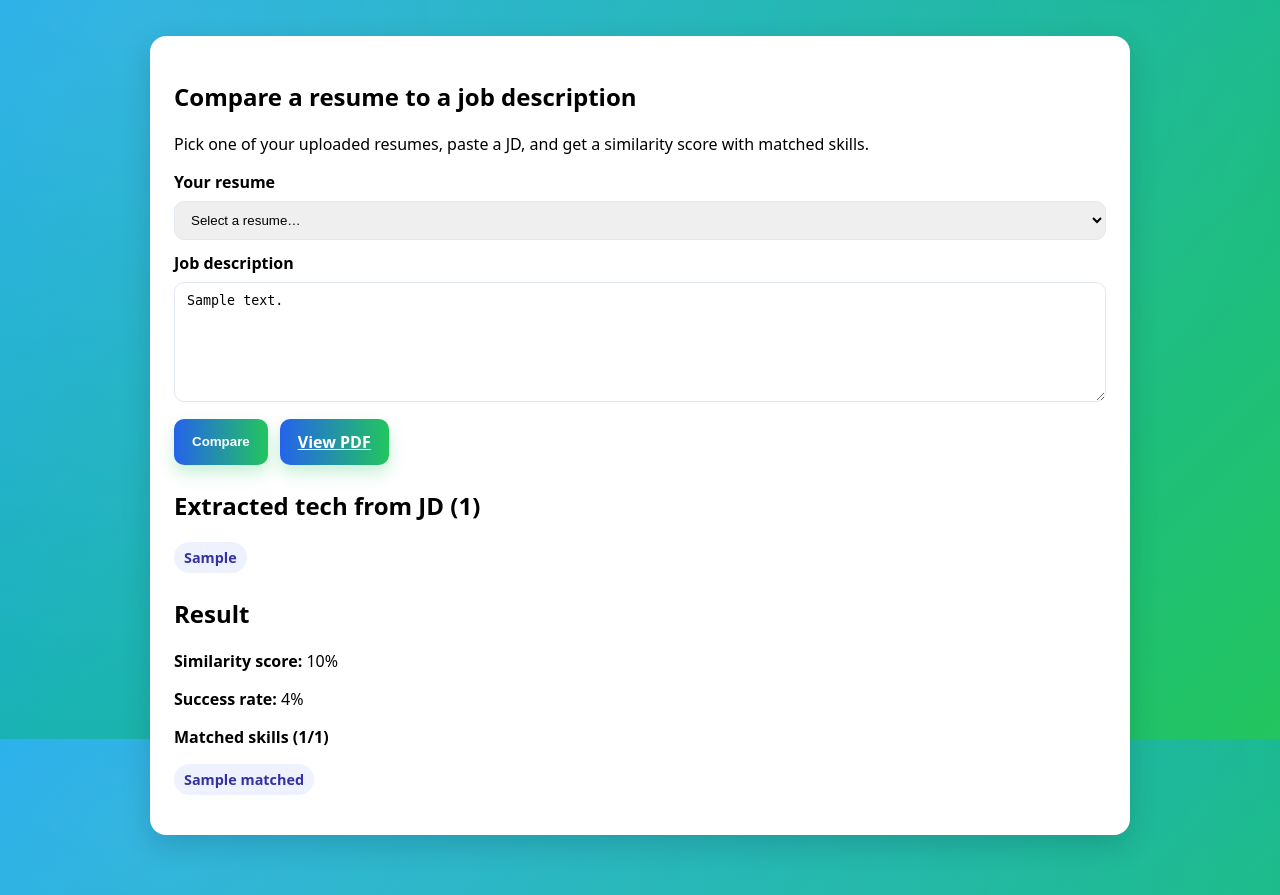
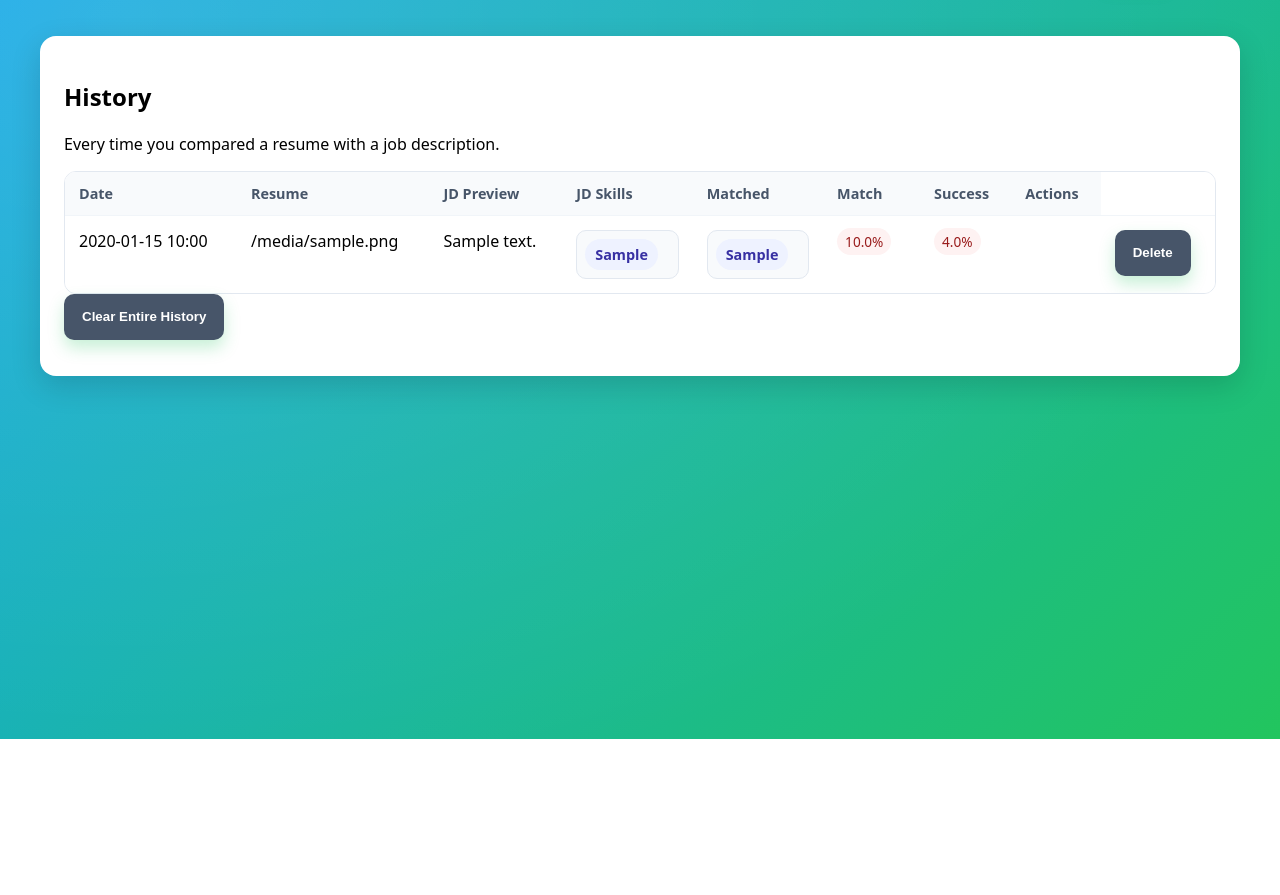
Before and after one commit to emiliell/MatchWise, a Flask app: template templates/candidate_history.html in a window 1280 px wide. Shown: the part 61-956 px from the top of the page. After the commit the page ends 800 px from the top, so only its background shows below. Run offline with Flask 3, Linux system fonts and the light colour scheme; the template is opened without the code that fills it: most values are stand-ins (such as "Sample title", 1, 10 or a date in 2020); some libraries are stand-ins or nearby versions.

Commit message:
Update candidate_history.html

```diff
--- a/templates/candidate_history.html
+++ b/templates/candidate_history.html
@@ -1,9 +1,9 @@
-<!DOCTYPE html>
+<!doctype html>
 <html lang="en">
 <head>
-  <meta charset="UTF-8" />
-  <meta name="viewport" content="width=device-width, initial-scale=1.0" />
-  <title>MatchWise · Compare My Resume</title>
+  <meta charset="utf-8">
+  <title>MatchWise · Compare History</title>
+  <meta name="viewport" content="width=device-width, initial-scale=1">
   <style>
         :root {
       --bg-1: #0ea5e9; /* cyan-500 */
@@ -46,7 +46,7 @@
     .nav-cta { display: inline-flex; align-items: center; justify-content: center; height: 36px; padding: 0 14px; border-radius: 10px; border: 0; cursor: pointer; background-image: linear-gradient(90deg, var(--primary), var(--bg-2)); color: #fff; box-shadow: 0 6px 12px rgba(34, 197, 94, 0.25); }
 
     .page { display:grid; place-items:start center; padding:36px 20px 60px }
-    .card { width:100%; max-width:980px; background:#fff; border-radius:16px; box-shadow:0 10px 30px rgba(2,6,23,.15); padding:24px }
+    .card { width:100%; max-width:1200px; background:#fff; border-radius:16px; box-shadow:0 10px 30px rgba(2,6,23,.15); padding:24px }
     .label { display:block; margin:.25rem 0 .5rem; font-weight:700 }
     .input, .select, .textarea { width:100%; border:1px solid #e2e8f0; border-radius:10px; padding:10px 12px }
     .textarea { min-height:120px; resize:vertical }
@@ -57,11 +57,20 @@
     .badge { background:#f0f9ff; color:#0c4a6e; border-radius:999px; padding:4px 8px; font-size:.85rem; margin-right:6px }
     .row { display:flex; gap:12px; align-items:center; flex-wrap:wrap }
 
-    .skills { display:flex; flex-wrap:wrap; gap:6px; }
-    .inline-more { display:inline-block; margin-left:6px; }
-    .inline-more > summary { cursor:pointer; display:inline; list-style:none; color:#0f766e; font-weight:700; }
-    .inline-more > summary::-webkit-details-marker { display:none; }
-    .skills-all { margin-top:8px; background:#f8fafc; border:1px solid #e2e8f0; border-radius:10px; padding:8px; max-width:720px; }
+    .table-wrap{width:100%;overflow:auto;border-radius:12px;border:1px solid #e2e8f0}
+    table{width:100%;border-collapse:collapse;background:#fff}
+    thead th{text-align:left;font-size:.9rem;color:#475569;background:#f8fafc;padding:12px 14px;position:sticky;top:0}
+    tbody td{padding:14px;border-top:1px solid #f1f5f9;vertical-align:top}
+    tbody tr:hover{background:#f9fbff}
+
+    .ok{background:#ecfdf5;color:#065f46}.mid{background:#fffbeb;color:#92400e}.bad{background:#fef2f2;color:#991b1b}
+    .skills{display:flex; flex-wrap:wrap; gap:6px; background:#f8fafc; border:1px solid #e2e8f0; border-radius:10px; padding:8px}
+    .inline-more { display:inline-block; margin-left:6px}
+    .inline-more > summary { cursor:pointer; display:inline; list-style:none; color:#0f766e; font-weight:700}
+    .inline-more > summary::-webkit-details-marker { display:none}
+    .skills-all { margin-top:8px; max-width:520px; background:#f8fafc; border:1px solid #e2e8f0; border-radius:10px; padding:8px}
+
+
   </style>
 </head>
 <body>
@@ -85,77 +94,99 @@
       </header>
 
   <main class="page">
-    <section class="card">
-      <h1>Compare a resume to a job description</h1>
-      <p class="sub">Pick one of your uploaded resumes, paste a JD, and get a similarity score with matched skills.</p>
+    <section class="card" aria-label="Compare history">
+      <h1>History</h1>
+      <p class="sub">Every time you compared a resume with a job description.</p>
 
-      <form method="POST" action="{{ url_for('candidate_compare') }}" novalidate>
-        <input type="hidden" name="csrf_token" value="{{ csrf_token() }}">
-
-        <label class="label" for="resume_id">Your resume</label>
-        <select id="resume_id" name="resume_id" class="select" required>
-          <option value="" disabled selected>Select a resume…</option>
-          {% for o in options %}
-            <option value="{{ o.id }}">{{ o.label }}</option>
-          {% endfor %}
-        </select>
-
-        <label class="label" for="job_description" style="margin-top:12px">Job description</label>
-        <textarea id="job_description" name="job_description" class="textarea" placeholder="Paste responsibilities, required skills, and quals...">{{ jd_text or '' }}</textarea>
-
-        <div class="row" style="margin-top:12px">
-          <button class="btn" type="submit">Compare</button>
-          {% if result %}
-            <a class="btn" href="{{ url_for('fetch_resume', resume_id=result.resume_id) }}" target="_blank" rel="noopener">View PDF</a>
-          {% endif %}
-        </div>
-      </form>
-
-      {% if jd_tech %}
-        <h2 style="margin-top:24px">Extracted tech from JD ({{ jd_tech|length }})</h2>
+      {% if records and records|length > 0 %}
+      <div class="table-wrap">
+        <table>
+          <thead>
+            <tr>
+              <th>Date</th>
+              <th>Resume</th>
+              <th>JD Preview</th>
+              <th>JD Skills</th>
+              <th>Matched</th>
+              <th>Match</th>
+              <th>Success</th>
+              <th>Actions</th>
+            </tr>
+          </thead>
+          <tbody>
+            {% for r in records %}
+              {% set score = r['similarity_score'] or 0 %}
+              {% set succ  = r['success_rate'] or 0 %}
+              {% set badge = 'ok' if succ >= 80 else ('mid' if succ >= 60 else 'bad') %}
+              <tr>
+                <td>{{ r['compared_at'].strftime('%Y-%m-%d %H:%M') if r['compared_at'] else '' }}</td>
+                <td>{{ r['resume_filename'] or (r['resume_id_str'][:8] ~ '…') }}</td>
+                <td style="max-width:320px">{{ r['jd_preview'] }}</td>
+                <td>
                   {% set maxn = 10 %}
                   <div class="skills">
-          {% for s in jd_tech[:maxn] %}
+                    {% for s in r['jd_tech'][:maxn] %}
                       <span class="chip">{{ s }}</span>
                     {% endfor %}
 
-          {% if jd_tech|length > maxn %}
+                    {% if r['jd_tech']|length > maxn %}
                       <details class="inline-more">
-              <summary>+{{ jd_tech|length - maxn }} more</summary>
+                        <summary>+{{ r['jd_tech']|length - maxn }} more</summary>
                         <div class="skills skills-all">
-                {% for s in jd_tech %}
+                          {% for s in r['jd_tech'] %}
                             <span class="chip">{{ s }}</span>
                           {% endfor %}
                         </div>
                       </details>
                     {% endif %}
                   </div>
-      {% endif %}
-
-      {% if result %}
-        <h2 style="margin-top:24px">Result</h2>
-        <p><strong>Similarity score:</strong> {{ result.score }}%</p>
-        <p><strong>Success rate:</strong> {{ result.success_rate }}%</p>
-        <p>
-            <strong>Matched skills ({{ result.matched|length }}/{{ jd_tech|length }})</strong>
-            {% set maxm = 10 %}
+                </td>
+                <td>
+                  {% set maxm = 8 %}
                   <div class="skills">
-              {% for s in result.matched[:maxm] %}
+                    {% for s in r['matched_skills'][:maxm] %}
                       <span class="chip">{{ s }}</span>
                     {% endfor %}
 
-              {% if result.matched|length > maxm %}
+                    {% if r['matched_skills']|length > maxm %}
                       <details class="inline-more">
-                  <summary>+{{ result.matched|length - maxm }} more</summary>
+                        <summary>+{{ r['matched_skills']|length - maxm }} more</summary>
                         <div class="skills skills-all">
-                    {% for s in result.matched %}
+                          {% for s in r['matched_skills'] %}
                             <span class="chip">{{ s }}</span>
                           {% endfor %}
                         </div>
                       </details>
                     {% endif %}
                   </div>
-        </p>
+                </td>
+                <td><span class="badge {{ badge }}">{{ '%.1f'|format(score) }}%</span></td>
+                <td><span class="badge {{ badge }}">{{ '%.1f'|format(succ) }}%</span></td>
+                <td class="row">
+                  {% if r['resume_id_str'] %}
+                    <a class="btn" href="{{ url_for('fetch_resume', resume_id=r['resume_id_str']) }}" target="_blank" rel="noopener">View Resume</a>
+                  {% endif %}
+                </td>
+                <td>
+                    <form method="POST" action="{{ url_for('delete_history_entry', entry_id=r['_id']) }}" style="display:inline-block;">
+                      <input type="hidden" name="csrf_token" value="{{ csrf_token() }}">
+                      <button class="btn" type="submit" style="background:#475569;color:#fff;">Delete</button>
+                    </form>
+                  </td>
+              </tr>
+            {% endfor %}
+          </tbody>
+        </table>
+      </div>
+
+
+        <form method="POST" action="{{ url_for('clear_candidate_history') }}" style="margin-bottom:12px;">
+            <input type="hidden" name="csrf_token" value="{{ csrf_token() }}">
+            <button class="btn" type="submit" style="background:#475569;color:#fff;">Clear Entire History</button>
+        </form>
+
+      {% else %}
+        <p class="sub">No history yet. Use “Compare” to generate your first result.</p>
       {% endif %}
     </section>
   </main>
```
Lines whose indentation alone changed are shown as unchanged.
